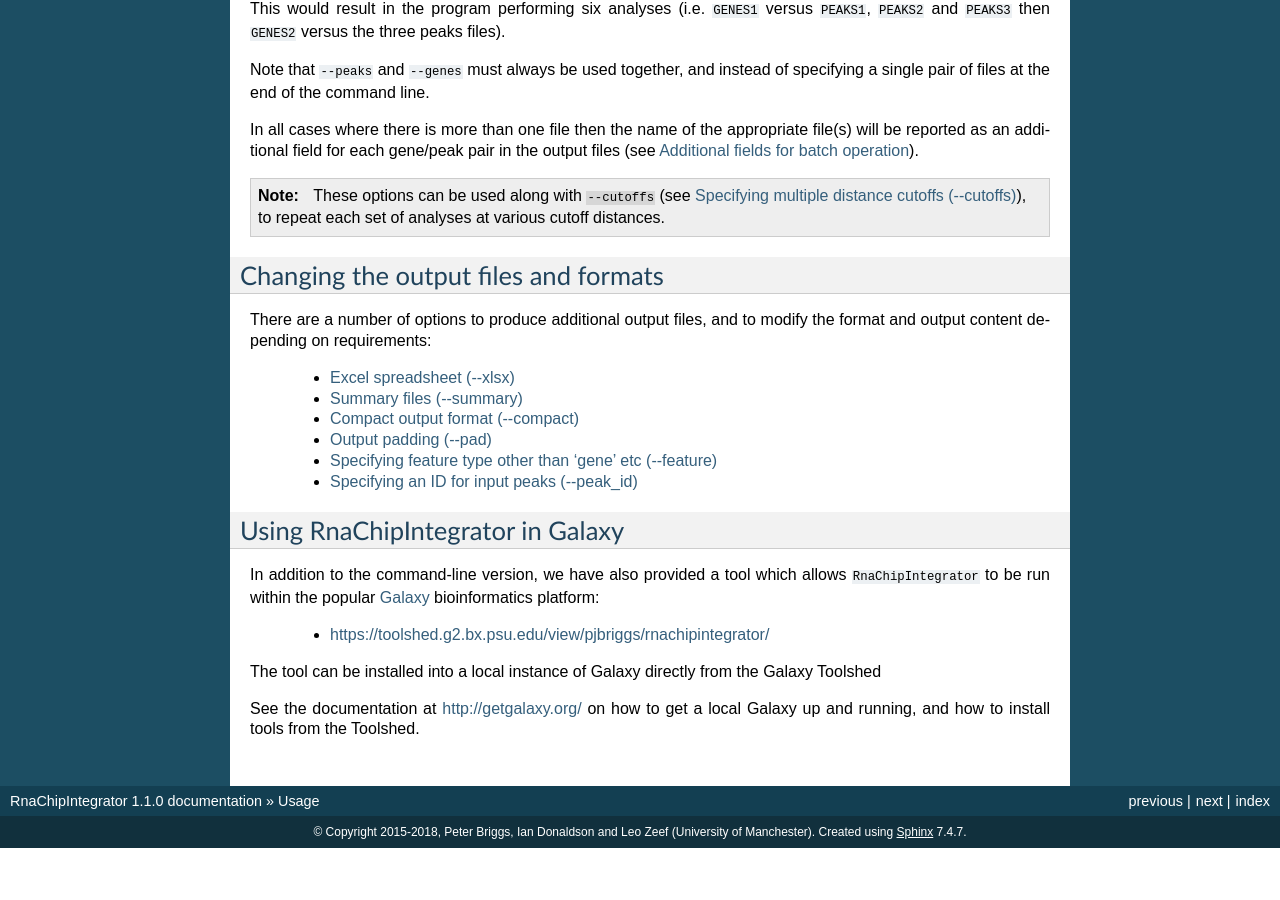
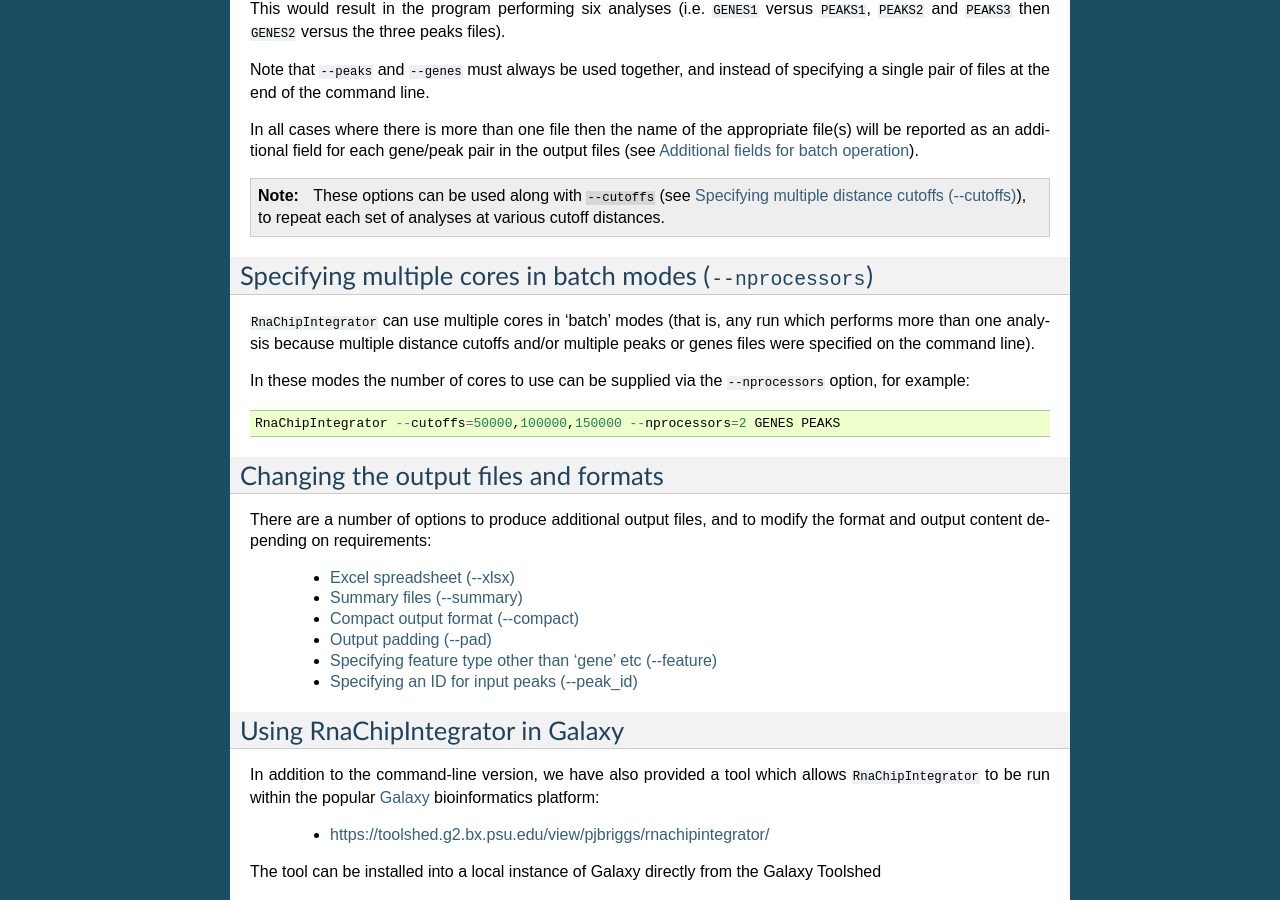
Before and after one commit to fls-bioinformatics-core/RnaChipIntegrator, a Sphinx documentation site: the page built from docs/usage.rst, in a window 1280 px wide and 900 px high, scrolled down 3488 px. Built offline with Sphinx 7.4.7, drawn with Linux system fonts in a browser that asks for light colours; before the commit the page ends 4336 px from its top, so only the background shows below that; some of the changed text lies outside the part shown.

Commit message:
Update the documentation for the --nprocessors option.

```diff
--- a/docs/usage.rst
+++ b/docs/usage.rst
@@ -239,6 +239,21 @@
    :ref:`multiple_distance_cutoffs`), to repeat each set of
    analyses at various cutoff distances.
 
+.. _multicore_for_batch_modes:
+
+Specifying multiple cores in batch modes (``--nprocessors``)
+------------------------------------------------------------
+
+``RnaChipIntegrator`` can use multiple cores in 'batch' modes (that
+is, any run which performs more than one analysis because multiple
+distance cutoffs and/or multiple peaks or genes files were specified
+on the command line).
+
+In these modes the number of cores to use can be supplied via
+the ``--nprocessors`` option, for example::
+
+    RnaChipIntegrator --cutoffs=50000,100000,150000 --nprocessors=2 GENES PEAKS
+
 Changing the output files and formats
 -------------------------------------
 
```
